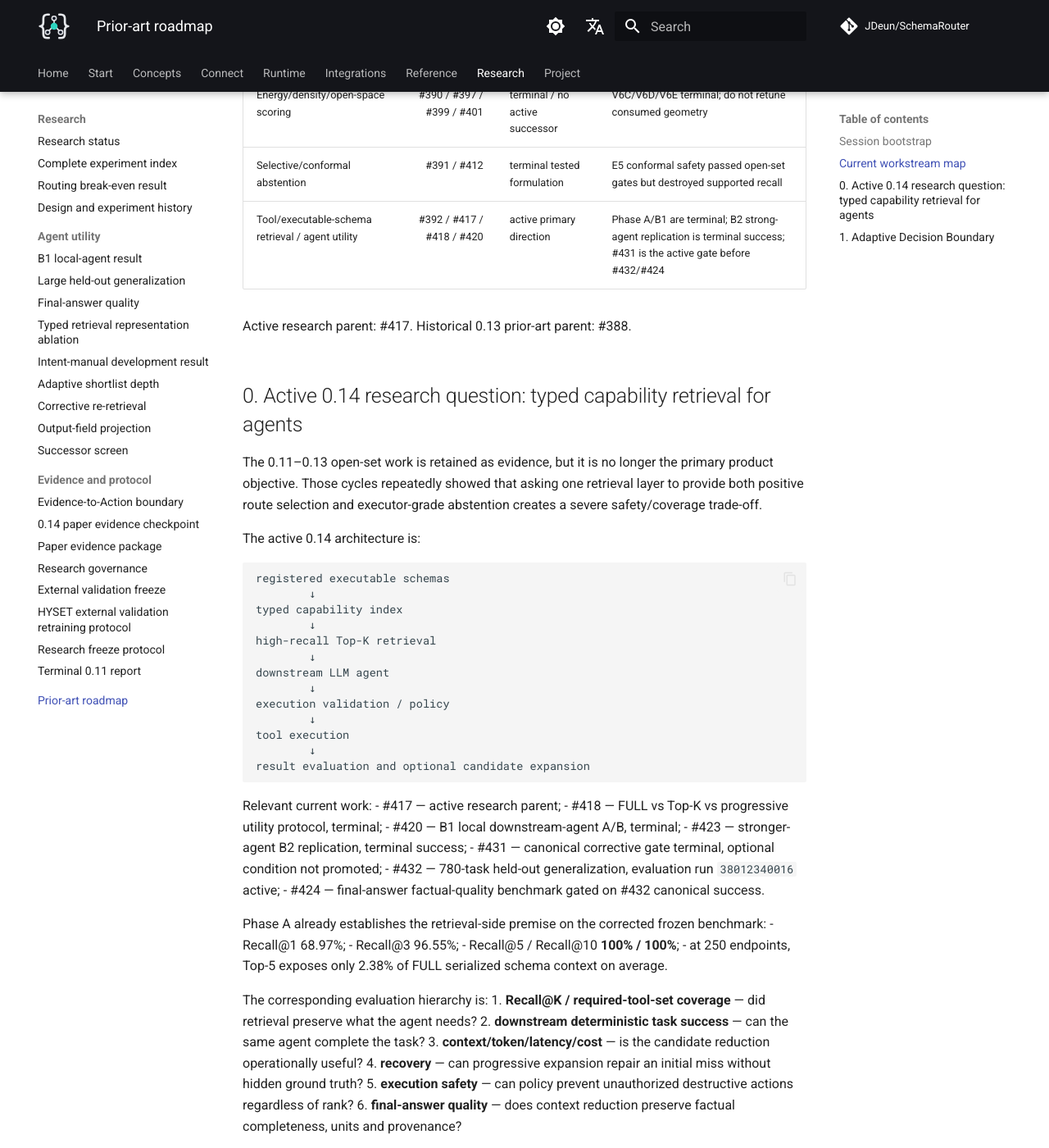
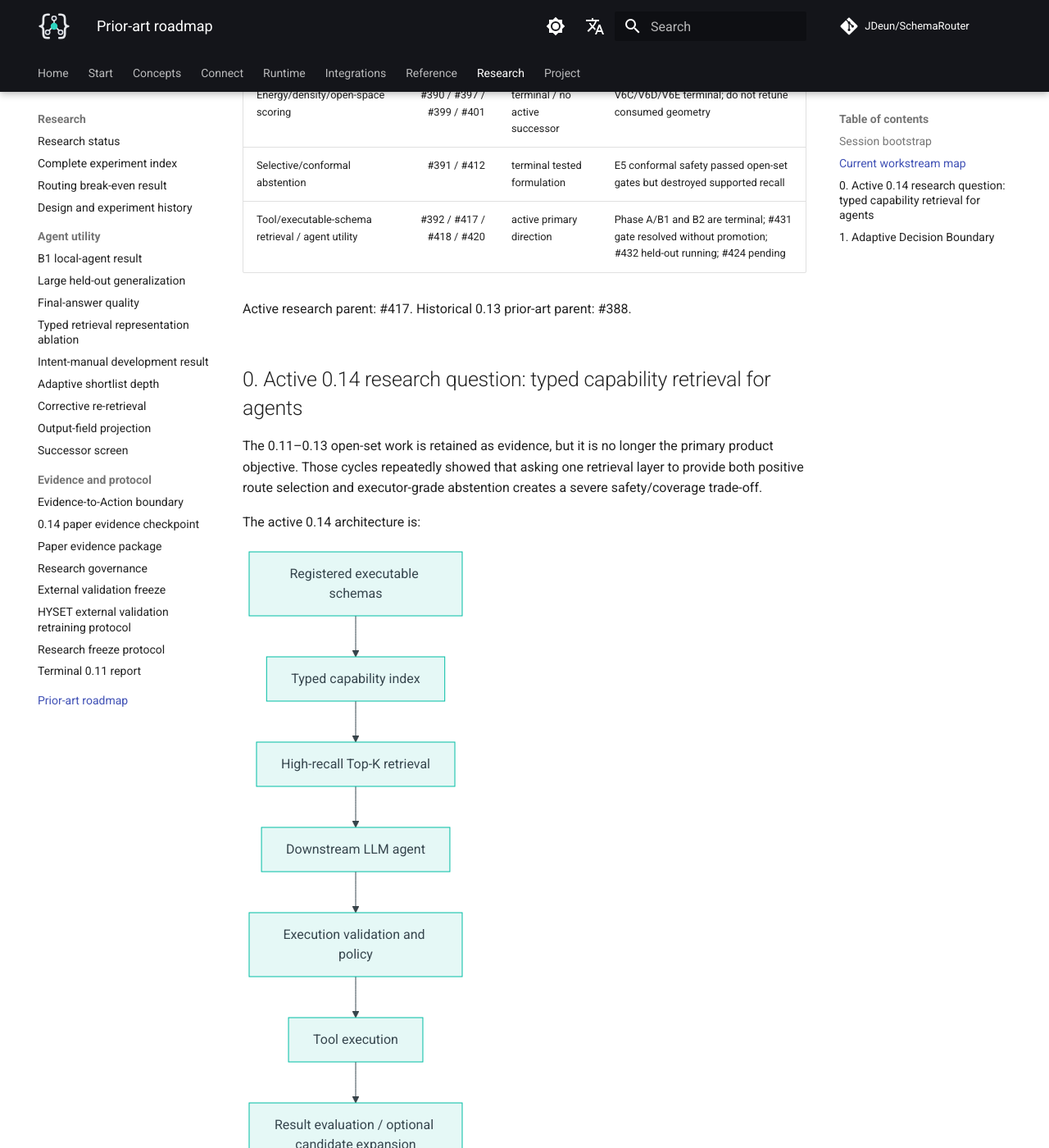
Before and after one commit to JDeun/SchemaRouter, an MkDocs documentation site: the page built from docs/research/prior-art-roadmap.md, in a window 1280 px wide and 1400 px high, scrolled down 919 px. Shown: the whole window at 82% size. Built offline with MkDocs 1.6.1 and Material for MkDocs 9.7.7, drawn with Linux system fonts in a browser that asks for light colours; comment, search, counter and statistics services are not loaded; some of the changed lines change nothing that is shown.

Commit message:
docs(research): reconcile canonical 0.14 roadmap and synchronize Mermaid

````diff
--- a/docs/research/prior-art-roadmap.md
+++ b/docs/research/prior-art-roadmap.md
@@ -27,7 +27,7 @@ Before creating a new routing experiment:
 | Hard-negative OOS generation | #389 / #395 | terminal | V6B separated synthetic evidence but rejected every natural DEV query |
 | Energy/density/open-space scoring | #390 / #397 / #399 / #401 | terminal / no active successor | V6C/V6D/V6E terminal; do not retune consumed geometry |
 | Selective/conformal abstention | #391 / #412 | terminal tested formulation | E5 conformal safety passed open-set gates but destroyed supported recall |
-| Tool/executable-schema retrieval / agent utility | #392 / #417 / #418 / #420 | active primary direction | Phase A/B1 are terminal; B2 strong-agent replication is terminal success; #431 is the active gate before #432/#424 |
+| Tool/executable-schema retrieval / agent utility | #392 / #417 / #418 / #420 | active primary direction | Phase A/B1 and B2 are terminal; #431 gate resolved without promotion; #432 held-out running; #424 pending |
 
 Active research parent: #417. Historical 0.13 prior-art parent: #388.
 
@@ -39,20 +39,14 @@ route selection and executor-grade abstention creates a severe safety/coverage t
 
 The active 0.14 architecture is:
 
-```text
-registered executable schemas
-        ↓
-typed capability index
-        ↓
-high-recall Top-K retrieval
-        ↓
-downstream LLM agent
-        ↓
-execution validation / policy
-        ↓
-tool execution
-        ↓
-result evaluation and optional candidate expansion
+```mermaid
+flowchart TD
+    A["Registered executable schemas"] --> B["Typed capability index"]
+    B --> C["High-recall Top-K retrieval"]
+    C --> D["Downstream LLM agent"]
+    D --> E["Execution validation and policy"]
+    E --> F["Tool execution"]
+    F --> G["Result evaluation / optional candidate expansion"]
 ```
 
 Relevant current work:
````
